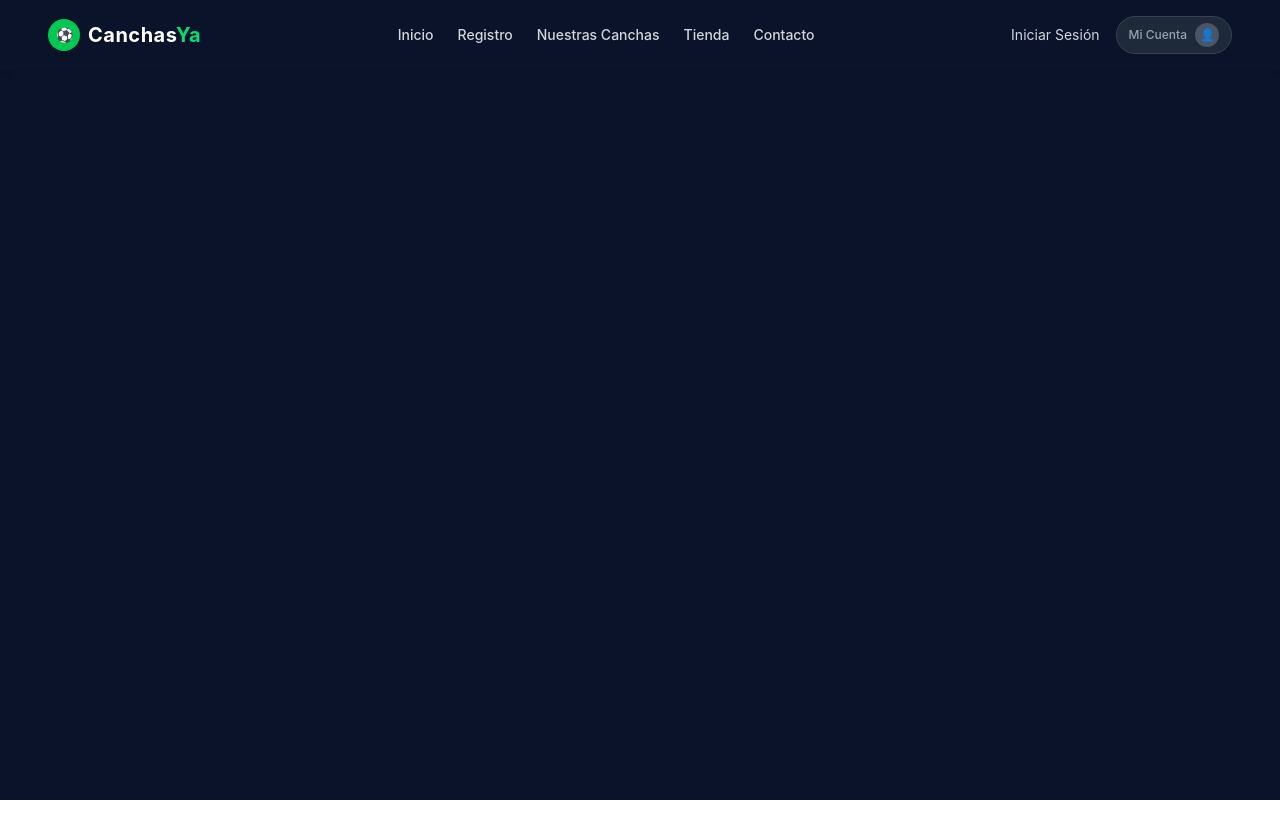
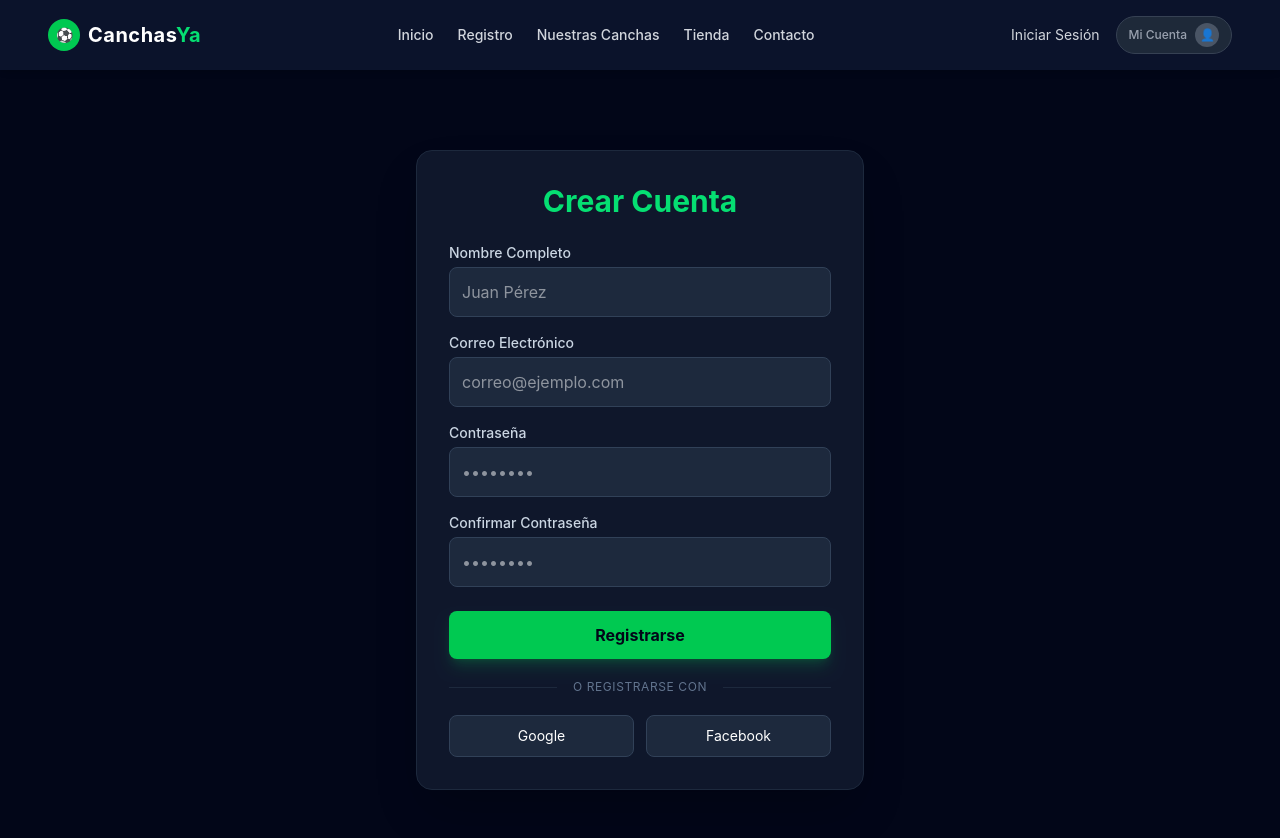
Before and after one commit to Angeln0294/FrontEnd-Alquiler-cancha, a React (Vite) app: page /registro in a window 1280 px wide. Shown: the top 838 px of the page. Before the commit the page ends 800 px from the top, so only its background shows below. Built offline with nearby package versions, Linux system fonts and the light colour scheme.

Commit message:
migre estructura del registro y cree el componente registro.tsx y agregue su ruta en app.tsx

```diff
--- a/package.json
+++ b/package.json
@@ -12,6 +12,7 @@
   "dependencies": {
     "react": "^19.2.8",
     "react-dom": "^19.2.8",
+    "react-hook-form": "^7.87.0",
     "react-router-dom": "^7.18.3",
     "usehooks-ts": "^3.1.1"
   },
--- a/src/App.tsx
+++ b/src/App.tsx
@@ -1,26 +1,27 @@
 import React from 'react';
 import { BrowserRouter, Routes, Route } from 'react-router-dom';
-import Navbar from './components/Navbar'; // <-- Importación limpia sin extensión .tsx
+import Navbar from './components/Navbar';
+import Registro from './components/Registro';
 
 export default function App(): React.JSX.Element {
   return (
     <BrowserRouter>
       <div className="min-h-screen bg-[#0b132b]">
-        {/* Añadimos el Navbar interactivo en la parte superior */}
+        {/* Manteniendo tu Navbar en la cabecera */}
         <Navbar />
 
         <Routes>
-          {/* Ruta base temporal para verificar el funcionamiento del Navbar */}
+          {/* Ruta base del inicio */}
           <Route path="/" element={
             <main className="flex flex-col items-center justify-center text-white py-20 px-4">
               <h1 className="text-3xl md:text-5xl font-black text-center tracking-tight uppercase">
                 RESERVA TU CANCHA <span className="text-green-400 block md:inline">FÁCILMENTE</span>
               </h1>
-              <p className="mt-4 text-gray-400 text-sm md:text-base max-w-md text-center font-medium">
-                ¡Excelente! El Navbar de TypeScript está conectado y respondiendo sin errores de tipado.
-              </p>
             </main>
           } />
+
+          {/* Única ruta oficial de Registro dada de alta en TS */}
+          <Route path="/registro" element={<Registro />} />
         </Routes>
       </div>
     </BrowserRouter>
--- /dev/null
+++ b/src/components/Registro.tsx
@@ -0,0 +1,130 @@
+import { useForm } from 'react-hook-form';
+import type { SubmitHandler } from 'react-hook-form'; // Importación estricta de tipo requerida por verbatimModuleSyntax
+
+// 1. Estructura fuertemente tipada de los campos de tu formulario
+interface FormValores {
+  nombre: string;
+  email: string;
+  contrasenia: string;
+  confirmarContrasenia: string;
+}
+
+export default function Registro() {
+  // 2. Pasamos el tipo genérico <FormValores> a useForm
+  const {
+    register,
+    handleSubmit,
+    watch,
+    formState: { errors }
+  } = useForm<FormValores>({
+    mode: "onTouched"
+  });
+
+  // 3. TypeScript sabe automáticamente que contraseniaValue es un string
+  const contraseniaValue = watch("contrasenia");
+
+  // 4. Usamos SubmitHandler para tipar de forma segura la función alEnviar
+  const alEnviar: SubmitHandler<FormValores> = (datos) => {
+    console.log("¡Éxito! Datos recolectados:", datos);
+  };
+
+  return (
+    <div className="min-h-screen bg-slate-950 flex items-center justify-center p-6 text-white">
+      <div className="bg-slate-900 p-8 rounded-2xl shadow-2xl border border-slate-800 w-full max-w-md">
+        <h2 className="text-3xl font-bold text-center mb-6 text-green-400">Crear Cuenta</h2>
+
+        <form onSubmit={handleSubmit(alEnviar)} className="space-y-4" noValidate>
+
+          {/* Campo: Nombre Completo */}
+          <div>
+            <label className="block text-sm font-medium mb-1 text-slate-300">Nombre Completo</label>
+            <input
+              type="text"
+              placeholder="Juan Pérez"
+              className={`w-full p-3 rounded-lg bg-slate-800 border ${errors.nombre ? 'border-red-500' : 'border-slate-700 focus:ring-green-500'} focus:outline-none focus:ring-2`}
+              {...register("nombre", {
+                required: "El nombre es obligatorio.",
+                minLength: { value: 3, message: "Debe tener al menos 3 caracteres." }
+              })}
+            />
+            {errors.nombre && <p className="text-red-400 text-xs mt-1">{errors.nombre.message}</p>}
+          </div>
+
+          {/* Campo: Correo Electrónico */}
+          <div>
+            <label className="block text-sm font-medium mb-1 text-slate-300">Correo Electrónico</label>
+            <input
+              type="email"
+              placeholder="correo@ejemplo.com"
+              className={`w-full p-3 rounded-lg bg-slate-800 border ${errors.email ? 'border-red-500' : 'border-slate-700 focus:ring-green-500'} focus:outline-none focus:ring-2`}
+              {...register("email", {
+                required: "El correo es obligatorio.",
+                pattern: {
+                  value: /^[a-zA-Z0-9._%+-]+@[a-zA-Z0-9.-]+\.[a-zA-Z]{2,}$/,
+                  message: "El formato de correo no es válido."
+                }
+              })}
+            />
+            {errors.email && <p className="text-red-400 text-xs mt-1">{errors.email.message}</p>}
+          </div>
+
+          {/* Campo: Contraseña */}
+          <div>
+            <label className="block text-sm font-medium mb-1 text-slate-300">Contraseña</label>
+            <input
+              type="password"
+              placeholder="••••••••"
+              className={`w-full p-3 rounded-lg bg-slate-800 border ${errors.contrasenia ? 'border-red-500' : 'border-slate-700 focus:ring-green-500'} focus:outline-none focus:ring-2`}
+              {...register("contrasenia", {
+                required: "La contraseña es obligatoria.",
+                minLength: { value: 6, message: "Mínimo 6 caracteres." }
+              })}
+            />
+            {errors.contrasenia && <p className="text-red-400 text-xs mt-1">{errors.contrasenia.message}</p>}
+          </div>
+
+          {/* Campo: Confirmar Contraseña */}
+          <div>
+            <label className="block text-sm font-medium mb-1 text-slate-300">Confirmar Contraseña</label>
+            <input
+              type="password"
+              placeholder="••••••••"
+              className={`w-full p-3 rounded-lg bg-slate-800 border ${errors.confirmarContrasenia ? 'border-red-500' : 'border-slate-700 focus:ring-green-500'} focus:outline-none focus:ring-2`}
+              {...register("confirmarContrasenia", {
+                required: "Debes confirmar tu contraseña.",
+                validate: valor => valor === contraseniaValue || "Las contraseñas no coinciden."
+              })}
+            />
+            {errors.confirmarContrasenia && <p className="text-red-400 text-xs mt-1">{errors.confirmarContrasenia.message}</p>}
+          </div>
+
+          {/* Botón Registrarse */}
+          <button
+            type="submit"
+            className="w-full bg-green-500 hover:bg-green-600 text-slate-950 font-bold p-3 rounded-lg transition duration-200 mt-2 shadow-lg shadow-green-500/20"
+          >
+            Registrarse
+          </button>
+        </form>
+
+        {/* Divisor estético */}
+        <div className="relative flex py-5 items-center">
+            <div className="grow border-t border-slate-800"></div>
+            <span className="shrink mx-4 text-slate-500 text-xs uppercase tracking-wider">O registrarse con</span>
+            <div className="grow border-t border-slate-800"></div>
+        </div>
+
+        {/* Botones Sociales */}
+        <div className="grid grid-cols-2 gap-3">
+          <button type="button" className="flex items-center justify-center gap-2 p-2.5 rounded-lg bg-slate-800 hover:bg-slate-750 border border-slate-700 transition text-sm">
+            <span>Google</span>
+          </button>
+          <button type="button" className="flex items-center justify-center gap-2 p-2.5 rounded-lg bg-slate-800 hover:bg-slate-750 border border-slate-700 transition text-sm">
+            <span>Facebook</span>
+          </button>
+        </div>
+
+      </div>
+    </div>
+  );
+}
```
Also changed, not shown: 1 other file (tests, documents, lock files or other folders).
